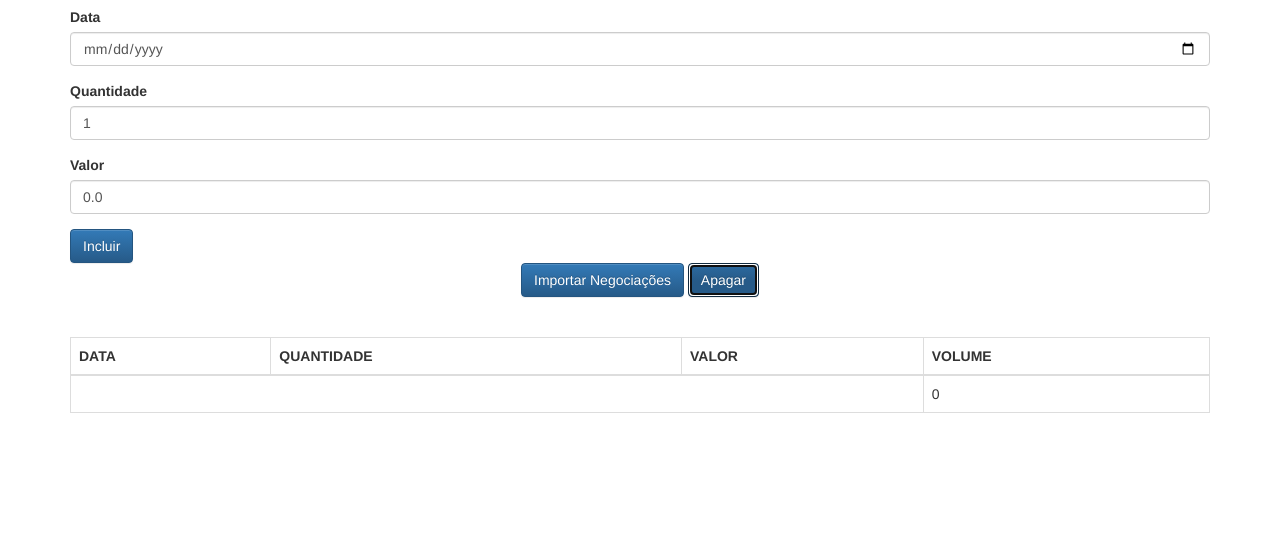
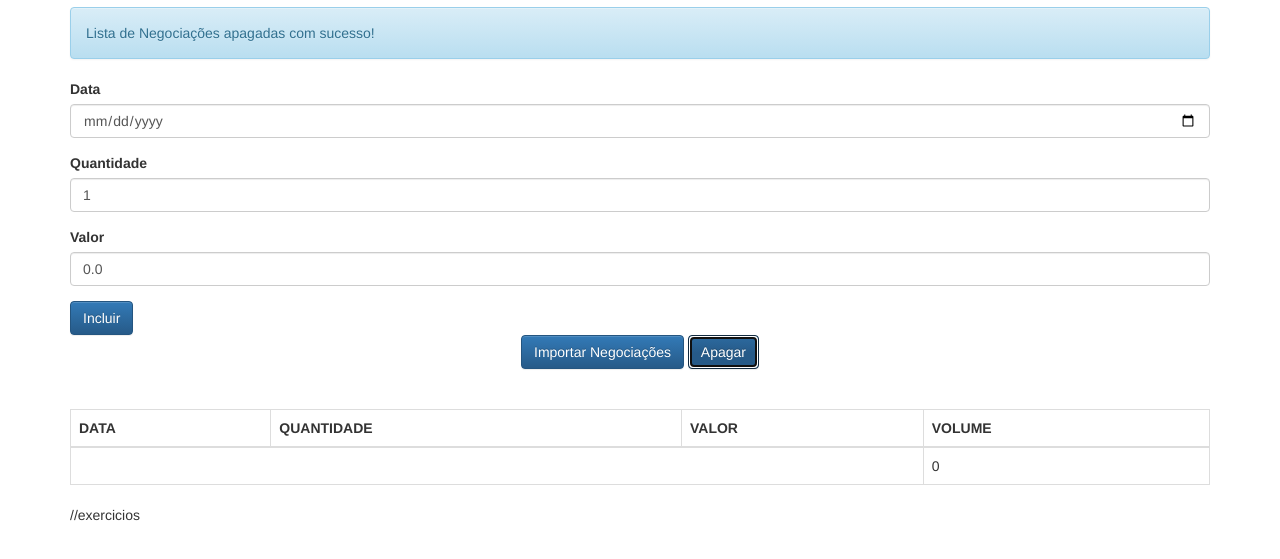
Before and after one commit to adrianomota/javascript-avancado-es6, a plain HTML site: page client/index.html in a window 1280 px wide. Both pictures are taken after a click on the button "Apagar". Shown: the part 63-622 px from the top of the page. Drawn offline with Linux system fonts and the light colour scheme.

Commit message:
Eliminando código duplicado com arrow

```diff
--- a/client/index.html
+++ b/client/index.html
@@ -35,7 +35,7 @@
         <button class="btn btn-primary text-center" type="button">
             Importar Negociações
         </button>
-        <button class="btn btn-primary text-center" type="button">
+        <button class="btn btn-primary text-center" type="button" onclick="negociacaoController.apagar()">
             Apagar
         </button>
     </div>
@@ -54,6 +54,9 @@
     <script src="js/app/views/NegociacoesView.js"> </script>
     <script src="js/app/views/MensagemView.js"> </script>
 
+     //exercicios
+    <script src="js/app/controllers/Relogio.js"> </script>
+
 
      <script>
 
--- a/client/js/app/controllers/NegociacaoController.js
+++ b/client/js/app/controllers/NegociacaoController.js
@@ -6,7 +6,11 @@ class NegociacaoController{
        this._inputData = $('#data');
        this._inputQuantidade = $('#quantidade');
        this._inputValor = $('#valor');
-       this._listaNegociacoes = new ListaNegociacoes();
+
+       this._listaNegociacoes = new ListaNegociacoes(model =>
+            this._negociacoesView.update(model));
+
+
        this._negociacoesView = new NegociacoesView($('#negociacoesView'));
        this._negociacoesView.update(this._listaNegociacoes);
        this._mensagem = new Mensagem();
@@ -21,7 +25,14 @@ class NegociacaoController{
        this._mensagem.texto = "Negociação adicionada com sucesso!";
        this._mensagemView.update(this._mensagem);
        this._limpaFormulario();
-       this._negociacoesView.update(this._listaNegociacoes);
+    }
+
+    apagar(){
+
+        this._listaNegociacoes.apagar();
+
+        this._mensagem.texto = "Lista de Negociações apagadas com sucesso!";
+        this._mensagemView.update(this._mensagem);
     }
 
     _criaNegociacao(){
--- /dev/null
+++ b/client/js/app/controllers/Relogio.js
@@ -0,0 +1,10 @@
+class Relogio {
+
+    constructor(){
+        this._segundos = 0;
+
+
+        setInterval( () => console.log(++this._segundos),1000);
+    }
+
+}
--- a/client/js/app/models/ListaNegociacoes.js
+++ b/client/js/app/models/ListaNegociacoes.js
@@ -1,15 +1,15 @@
 class ListaNegociacoes{
 
-    constructor(){
+    constructor(armadilha){
 
-        this._negociacoes =[]
-    }
-
+        this._negociacoes =[];
+        this._armadilha = armadilha;
+     }
 
     adiciona(negociacao){
 
         this._negociacoes.push(negociacao);
-
+        this._armadilha(this);
     }
 
     get negociacoes(){
@@ -17,4 +17,10 @@ class ListaNegociacoes{
         return [].concat(this._negociacoes);
 
     }
+
+    apagar(){
+
+        this._negociacoes = [];
+        this._armadilha(this);
+    }
 }
```
